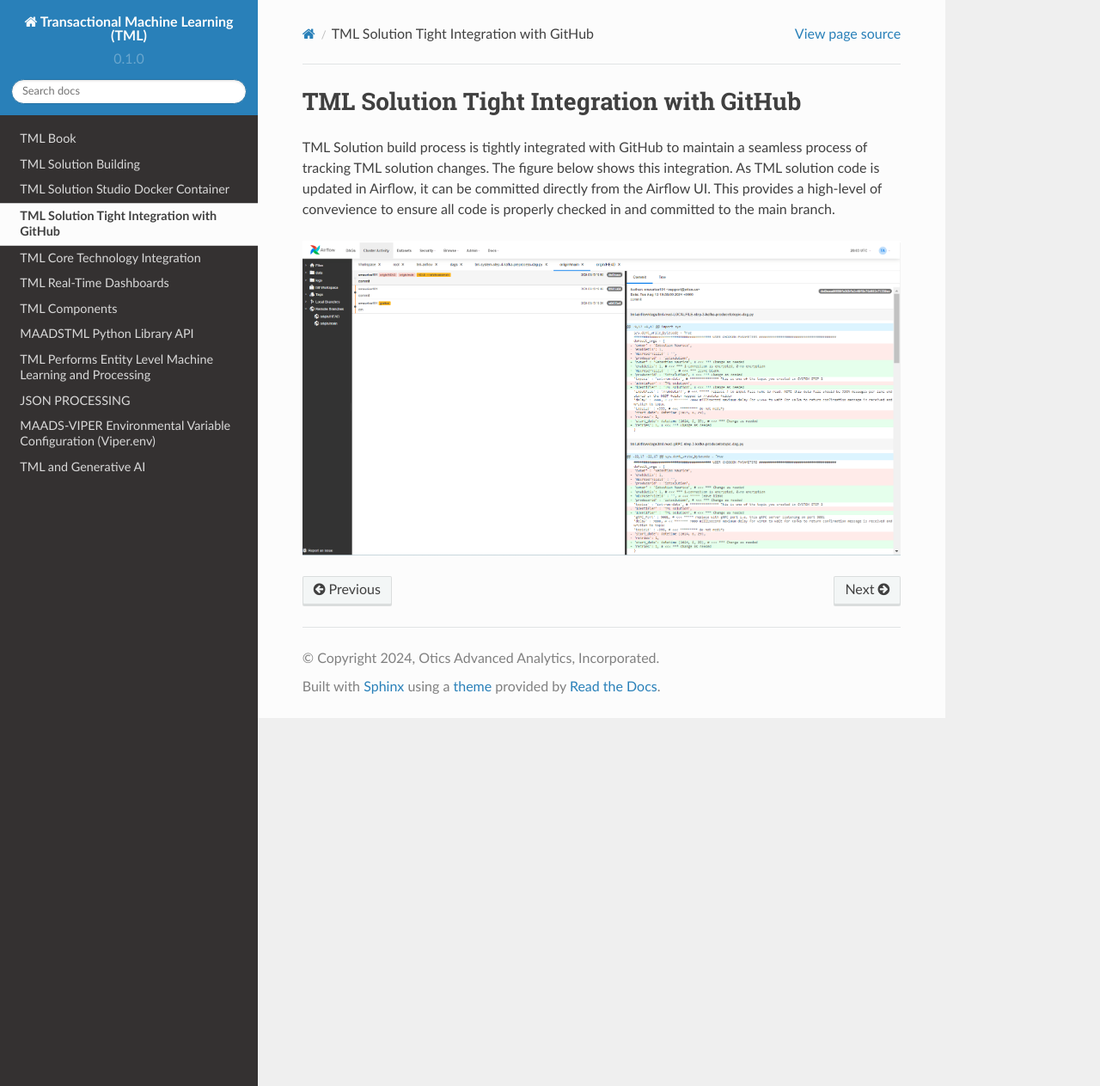
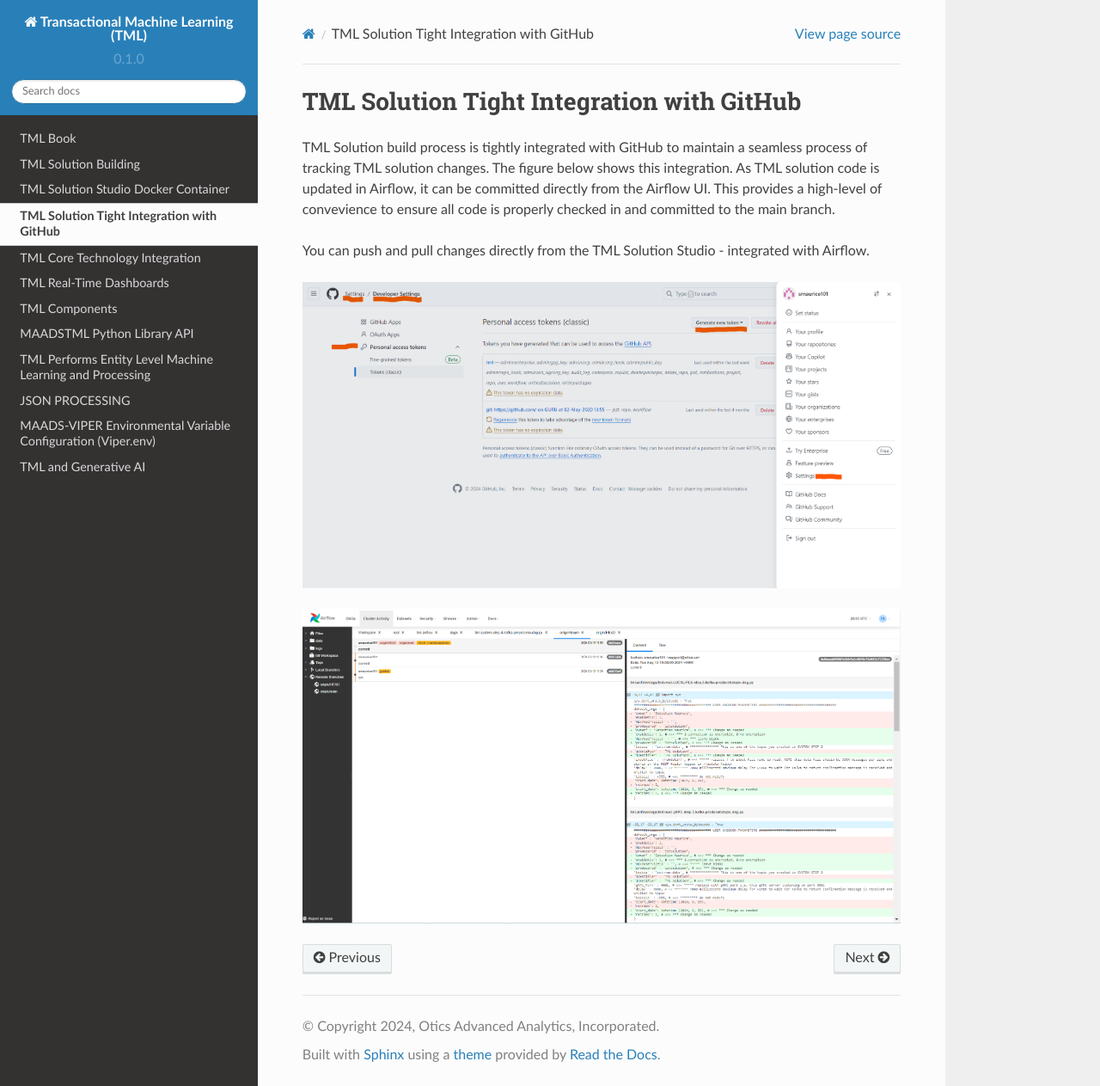
Before and after one commit to smaurice101/readthedocs, a Sphinx documentation site: the page built from docs/source/git.rst, in a window 1280 px wide and 1263 px high. Shown: the whole window at 86% size. Built offline with Sphinx 7.4.7 and the Read the Docs theme 2.0.0, drawn with Linux system fonts in a browser that asks for light colours.

Commit message:
Update git.rst

```diff
--- a/docs/source/git.rst
+++ b/docs/source/git.rst
@@ -3,4 +3,8 @@
 
 TML Solution build process is tightly integrated with GitHub to maintain a seamless process of tracking TML solution changes.  The figure below shows this integration.  As TML solution code is updated in Airflow, it can be committed directly from the Airflow UI.  This provides a high-level of convevience to ensure all code is properly checked in and committed to the main branch.
 
+You can push and pull changes directly from the TML Solution Studio - integrated with Airflow.
+
+.. figure:: tmlgit2.png
+
 .. figure:: tmlgit.png
```
